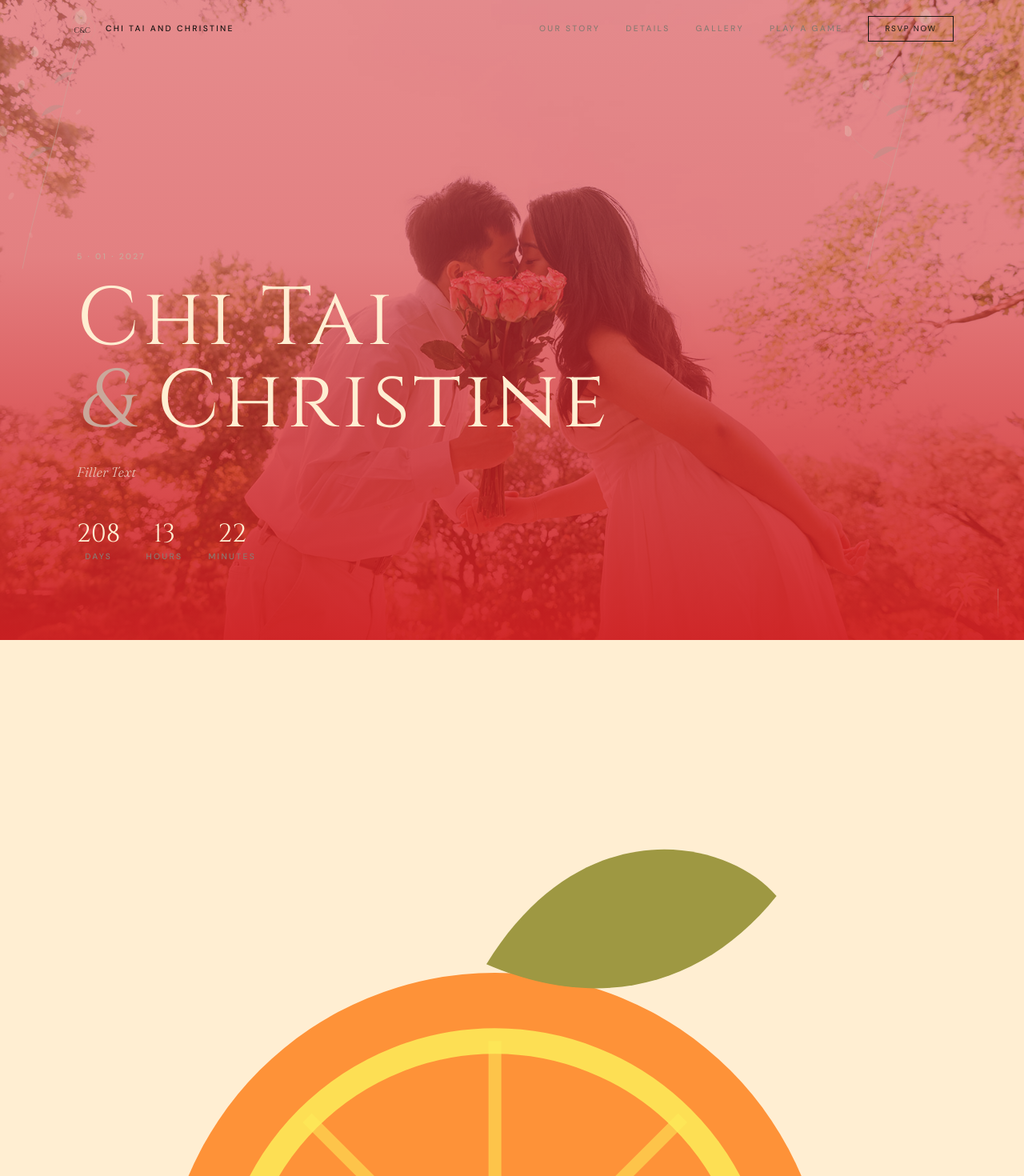
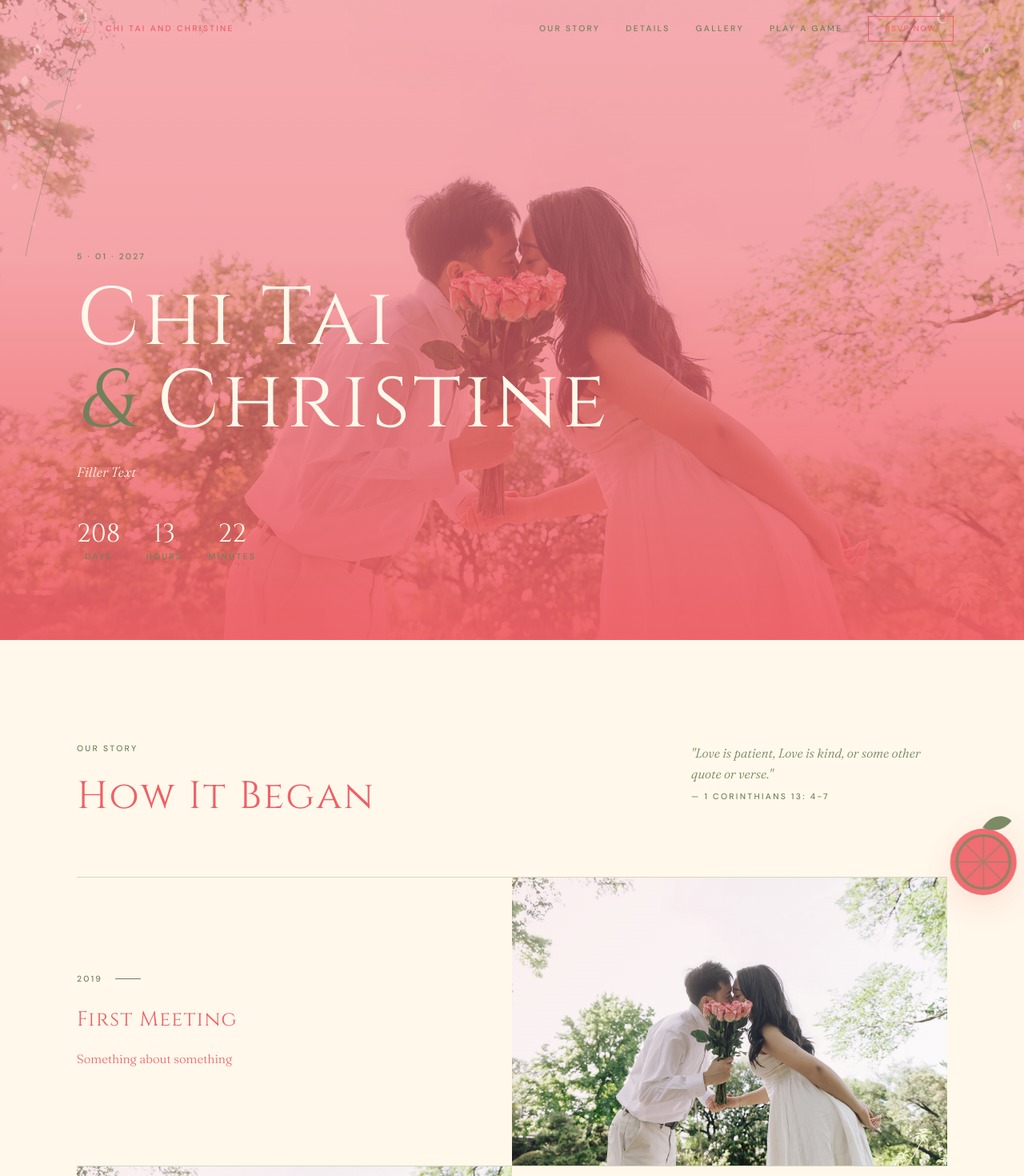
Before and after one commit to donjadao/ccwedding, a React (Vite) app: page / in a window 1280 px wide. Shown: the top 1470 px of the page at 80% size. Built offline with nearby package versions, Linux system fonts and the light colour scheme; the HTML template or start-up script is replaced by a standard one.

Commit message:
Refactor CSS variables for floral theme

```diff
--- a/src/index.css
+++ b/src/index.css
@@ -2,38 +2,50 @@
 @import 'tailwindcss';
 
 :root {
-  /* Main theme controls — edit these values to recolor the site */
-  --background-dark: #d02022;
-  --background-light: #ffeed2;
-  --background-soft: #f0ebe4;
-  --background-card: #ffffff;
+  /* Three-pigment floral theme — edit only these base colors */
+  --theme-bloom: #ef6066;
+  --theme-gardenia: #fff8eb;
+  --theme-moss: #71805a;
 
-  --heading-dark: #1a1614;
-  --heading-light: #ffeed2;
-  --text-dark: #5a4f4a;
-  --text-light: #ffeed2;
-  --text-muted: #8a7a72;
-  --text-subtle: #4a3f3a;
+  --background-dark: var(--theme-bloom);
+  --background-light: var(--theme-gardenia);
+  --background-soft: color-mix(in srgb, var(--theme-gardenia) 92%, var(--theme-moss));
+  --background-card: var(--theme-gardenia);
 
-  --accent-primary: #fded5a;
-  --accent-secondary: #fe9238;
-  --accent-pink: #ef6066;
-  --accent-olive: #9e9842;
-  --accent-muted: #c9a89b;
-  --accent-gold: #b8965a;
-  --accent-leaf: #8a9e8d;
+  --heading-dark: var(--theme-bloom);
+  --heading-light: var(--theme-gardenia);
+  --text-dark: var(--theme-bloom);
+  --text-light: var(--theme-gardenia);
+  --text-muted: var(--theme-moss);
+  --text-subtle: var(--theme-moss);
 
-  --border-light: #e8ddd6;
-  --placeholder-text: #b0a09a;
+  --accent-primary: var(--theme-moss);
+  --accent-secondary: var(--theme-bloom);
+  --accent-pink: var(--theme-bloom);
+  --accent-olive: var(--theme-moss);
+  --accent-muted: var(--theme-moss);
+  --accent-gold: var(--theme-moss);
+  --accent-leaf: var(--theme-moss);
 
-  /* Illustration and game colors */
-  --floral-petal-light: #e8c4b8;
-  --floral-petal-deep: #d9b0a4;
-  --game-background: #ede6df;
-  --game-rose: #dfcfbe;
-  --game-sage: #c7d1c5;
-  --game-blush: #d8c0b8;
-  --game-gold: #cdbb92;
+  --border-light: color-mix(in srgb, var(--theme-moss) 28%, var(--theme-gardenia));
+  --placeholder-text: color-mix(in srgb, var(--theme-moss) 78%, var(--theme-gardenia));
+
+  /* Illustration and game tints derived from the same three pigments */
+  --floral-petal-light: var(--theme-gardenia);
+  --floral-petal-deep: var(--theme-bloom);
+  --game-background: color-mix(in srgb, var(--theme-gardenia) 88%, var(--theme-moss));
+  --game-rose: color-mix(in srgb, var(--theme-bloom) 24%, var(--theme-gardenia));
+  --game-sage: color-mix(in srgb, var(--theme-moss) 38%, var(--theme-gardenia));
+  --game-blush: color-mix(in srgb, var(--theme-bloom) 14%, var(--theme-gardenia));
+  --game-gold: color-mix(in srgb, var(--theme-moss) 22%, var(--theme-gardenia));
+
+  /* Fruit keeps its original citrus palette independently of the site theme */
+  --fruit-red: #d02022;
+  --fruit-pink: #ef6066;
+  --fruit-orange: #fe9238;
+  --fruit-yellow: #fded5a;
+  --fruit-green: #9e9842;
+  --fruit-highlight: #ffeed2;
 }
 
 @theme {
@@ -73,6 +85,84 @@ body {
 ::-webkit-scrollbar-track { background: transparent; }
 ::-webkit-scrollbar-thumb { background: var(--accent-muted); border-radius: 2px; opacity: 0; }
 body:hover::-webkit-scrollbar-thumb { opacity: 1; }
+
+.svg-artwork {
+  display: block;
+  line-height: 0;
+}
+
+.svg-artwork > svg {
+  display: block;
+  width: 100%;
+  height: 100%;
+}
+
+/* Decorative fruit that spins into view with each section */
+.scroll-fruit-anchor {
+  position: absolute;
+  width: 1px;
+  height: 1px;
+  pointer-events: none;
+  z-index: 2;
+}
+
+.scroll-fruit-anchor-left {
+  left: 0;
+}
+
+.scroll-fruit-anchor-right {
+  right: 0;
+}
+
+.scroll-fruit {
+  position: absolute;
+  width: clamp(5.5rem, 10vw, 8.5rem);
+  opacity: 0;
+  will-change: transform, opacity;
+  transition:
+    transform 900ms cubic-bezier(0.16, 1, 0.3, 1),
+    opacity 350ms ease;
+}
+
+.scroll-fruit svg {
+  display: block;
+  width: 100%;
+  height: auto;
+  filter: drop-shadow(0 0.75rem 1.25rem color-mix(in srgb, var(--background-dark) 18%, transparent));
+}
+
+.scroll-fruit-left {
+  left: 0;
+  transform: translate(-125%, -50%) rotate(-280deg) scale(0.72);
+  transform-origin: center;
+}
+
+.scroll-fruit-right {
+  right: 0;
+  transform: translate(125%, -50%) rotate(280deg) scale(0.72);
+  transform-origin: center;
+}
+
+.scroll-fruit-left.is-visible {
+  opacity: 0.92;
+  transform: translate(-12%, -50%) rotate(0deg) scale(1);
+}
+
+.scroll-fruit-right.is-visible {
+  opacity: 0.92;
+  transform: translate(12%, -50%) rotate(0deg) scale(1);
+}
+
+@media (prefers-reduced-motion: reduce) {
+  .scroll-fruit {
+    transition: opacity 150ms ease;
+  }
+
+  .scroll-fruit-left,
+  .scroll-fruit-right {
+    transform: translate(0, -50%) scale(1);
+  }
+}
 
 /* Intro animations */
 @keyframes fadeInLogo {
```
